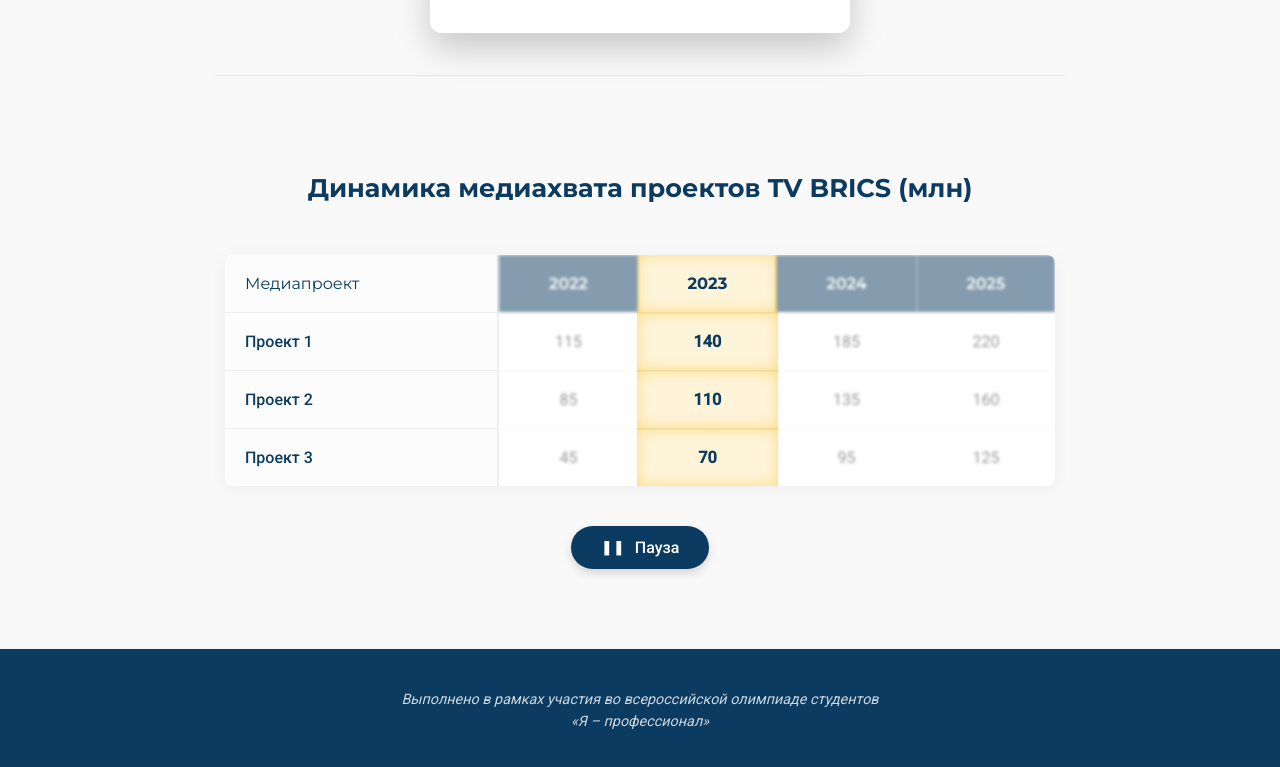
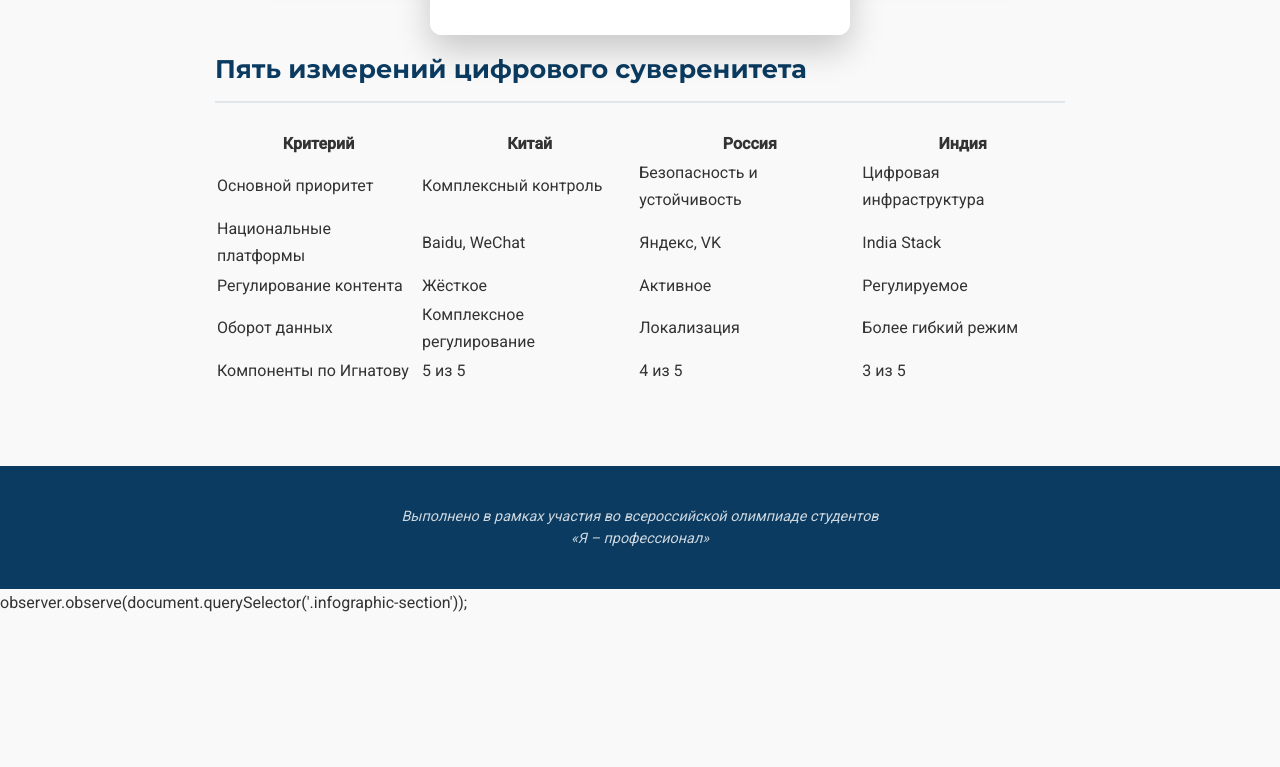
Before and after one commit to rmieditor/ya-professional, a plain HTML site: page index.html in a window 1280 px wide. Shown: the part 5400-6167 px from the top of the page. After the commit the page ends 6017 px from the top, so only its background shows below. Drawn offline with nearby package versions, Linux system fonts and the light colour scheme.

Commit message:
Update index.html

```diff
--- a/index.html
+++ b/index.html
@@ -3,12 +3,14 @@
 <head>
     <meta charset="UTF-8">
     <meta name="viewport" content="width=device-width, initial-scale=1.0">
-    <title>TV BRICS</title>
+    <title>TV BRICS: Медиаприсутствие</title>
 
+    <!-- Подключаем шрифты -->
     <link rel="preconnect" href="https://fonts.googleapis.com">
     <link rel="preconnect" href="https://fonts.gstatic.com" crossorigin>
     <link href="https://fonts.googleapis.com/css2?family=Montserrat:wght@400;600;700&family=Roboto:wght@300;400;500&display=swap" rel="stylesheet">
 
+    <!-- Подключаем стили -->
     <link rel="stylesheet" href="styles.css">
 </head>
 <body>
@@ -23,6 +25,7 @@
                 <p id="sub-title">Россия через TV BRICS удваивает медиаприсутствие</p>
             </div>
 
+            <!-- Анимированная стрелочка -->
             <a href="#content-start" class="scroll-arrow" id="scrollArrow">
                 <svg width="40" height="40" viewBox="0 0 24 24" fill="none" stroke="currentColor" stroke-width="2" stroke-linecap="round" stroke-linejoin="round">
                     <polyline points="6 9 12 15 18 9"></polyline>
@@ -65,7 +68,7 @@
 
             <!-- 3. КАРУСЕЛЬ С ЦИТАТАМИ -->
             <section class="carousel-section">
-                <h3 class="carousel-title">Мнения экспертов</h3>
+                <h3 class="section-subtitle">Мнения экспертов</h3>
                 <div class="carousel-container">
                     <button class="carousel-arrow" id="prevBtn" aria-label="Предыдущая цитата">&#10094;</button>
 
@@ -84,69 +87,72 @@
                     <button class="carousel-arrow" id="nextBtn" aria-label="Следующая цитата">&#10095;</button>
                 </div>
             </section>
+            <!-- 5. ИНТЕРАКТИВНАЯ ТАБЛИЦА (СУВЕРЕНИТЕТ) -->
+            <section class="sovereignty-section">
+                <h3 class="section-subtitle">Пять измерений цифрового суверенитета</h3>
 
-            <!-- 4. АНИМИРОВАННАЯ ИНФОГРАФИКА -->
-            <section class="infographic-section">
-                <h3 class="infographic-title">Динамика медиахвата проектов TV BRICS (млн)</h3>
-
-                <div class="table-wrapper">
-                    <table class="info-table">
+                <div class="sovereignty-wrapper">
+                    <table class="sovereignty-table">
                         <thead>
                             <tr>
-                                <th>Медиапроект</th>
-                                <th>2022</th>
-                                <th>2023</th>
-                                <th>2024</th>
-                                <th>2025</th>
+                                <th>Критерий</th>
+                                <th>Китай</th>
+                                <th>Россия</th>
+                                <th>Индия</th>
                             </tr>
                         </thead>
                         <tbody>
                             <tr>
-                                <td>Проект 1</td>
-                                <td>115</td>
-                                <td>140</td>
-                                <td>185</td>
-                                <td>220</td>
+                                <td>Основной приоритет</td>
+                                <td>Комплексный контроль</td>
+                                <td>Безопасность и устойчивость</td>
+                                <td>Цифровая инфраструктура</td>
                             </tr>
                             <tr>
-                                <td>Проект 2</td>
-                                <td>85</td>
-                                <td>110</td>
-                                <td>135</td>
-                                <td>160</td>
+                                <td>Национальные платформы</td>
+                                <td>Baidu, WeChat</td>
+                                <td>Яндекс, VK</td>
+                                <td>India Stack</td>
                             </tr>
                             <tr>
-                                <td>Проект 3</td>
-                                <td>45</td>
-                                <td>70</td>
-                                <td>95</td>
-                                <td>125</td>
+                                <td>Регулирование контента</td>
+                                <td>Жёсткое</td>
+                                <td>Активное</td>
+                                <td>Регулируемое</td>
+                            </tr>
+                            <tr>
+                                <td>Оборот данных</td>
+                                <td>Комплексное регулирование</td>
+                                <td>Локализация</td>
+                                <td>Более гибкий режим</td>
+                            </tr>
+                            <tr>
+                                <td>Компоненты по Игнатову</td>
+                                <td>5 из 5</td>
+                                <td>4 из 5</td>
+                                <td>3 из 5</td>
                             </tr>
                         </tbody>
                     </table>
-                </div>
-
-                <div class="infographic-controls">
-                    <button id="pauseBtn" class="pause-btn">
-                        <span id="pauseIcon">❚❚</span> <span id="pauseText">Пауза</span>
-                    </button>
                 </div>
             </section>
 
         </div>
     </main>
 
-    <!-- 5. ФУТЕР -->
+    <!-- 6. ФУТЕР -->
     <footer>
         <p>Выполнено в рамках участия во всероссийской олимпиаде студентов<br>«Я – профессионал»</p>
     </footer>
 
+    <!-- Скрытое видео -->
     <video id="source-video" src="img/vid 1.mp4" muted playsinline preload="auto"></video>
 
+    <!-- Подключаем GSAP -->
     <script src="https://cdnjs.cloudflare.com/ajax/libs/gsap/3.12.2/gsap.min.js"></script>
     <script src="https://cdnjs.cloudflare.com/ajax/libs/gsap/3.12.2/ScrollTrigger.min.js"></script>
 
-    <!-- Логика шапки -->
+    <!-- Логика шапки (Видео) -->
     <script>
         gsap.registerPlugin(ScrollTrigger);
         const video = document.getElementById('source-video');
@@ -240,97 +246,6 @@
         });
         updateCarousel();
     </script>
-
-    <!-- Логика инфографики -->
-    <script>
-        const table = document.querySelector('.info-table');
-        const rows = table.querySelectorAll('tr');
-        const totalCols = 5; // 1 колонка названий + 4 года
-        let currentCol = 1; // Начинаем с 2022 года (индекс 1)
-        let intervalId = null;
-        let isPaused = false;
-
-        const pauseBtn = document.getElementById('pauseBtn');
-        const pauseIcon = document.getElementById('pauseIcon');
-        const pauseText = document.getElementById('pauseText');
-
-        // Функция подсветки колонки
-        function highlightColumn(colIndex) {
-            // Проходим по всем строкам
-            rows.forEach(row => {
-                const cells = row.querySelectorAll('th, td');
-                // Проходим по всем ячейкам в строке
-                cells.forEach((cell, index) => {
-                    // Сбрасываем классы
-                    cell.classList.remove('highlighted', 'blurred');
-
-                    if (index === colIndex) {
-                        cell.classList.add('highlighted'); // Текущая колонка светится
-                    } else if (index !== 0) {
-                        cell.classList.add('blurred'); // Остальные годы размываются (кроме первой колонки с названиями)
-                    }
-                });
-            });
-        }
-
-        // Запуск анимации
-        function startAnimation() {
-            if (intervalId) clearInterval(intervalId);
-
-            highlightColumn(currentCol);
-
-            intervalId = setInterval(() => {
-                currentCol++;
-                if (currentCol >= totalCols) {
-                    currentCol = 1; // Возвращаемся к 2022 году
-                }
-                highlightColumn(currentCol);
-            }, 5000); // 5000 мс = 5 секунд
-        }
-
-        // Остановка и сброс
-        function stopAnimation() {
-            clearInterval(intervalId);
-            intervalId = null;
-
-            // Убираем все эффекты
-            rows.forEach(row => {
-                const cells = row.querySelectorAll('th, td');
-                cells.forEach(cell => {
-                    cell.classList.remove('highlighted', 'blurred');
-                });
-            });
-        }
-
-        // Обработчик кнопки
-        pauseBtn.addEventListener('click', () => {
-            if (isPaused) {
-                // Если на паузе - запускаем
-                isPaused = false;
-                pauseText.innerText = "Пауза";
-                pauseIcon.innerText = "❚❚";
-                startAnimation();
-            } else {
-                // Если играет - ставим на паузу
-                isPaused = true;
-                pauseText.innerText = "Продолжить";
-                pauseIcon.innerText = "▶";
-                stopAnimation();
-            }
-        });
-
-        // Запускаем при загрузке страницы
-        // Используем IntersectionObserver, чтобы анимация начиналась, только когда таблица в зоне видимости
-        const observer = new IntersectionObserver((entries) => {
-            entries.forEach(entry => {
-                if (entry.isIntersecting && !isPaused) {
-                    startAnimation();
-                } else if (!entry.isIntersecting) {
-                    clearInterval(intervalId);
-                }
-            });
-        }, { threshold: 0.5 });
-
         observer.observe(document.querySelector('.infographic-section'));
     </script>
 </body>
```
